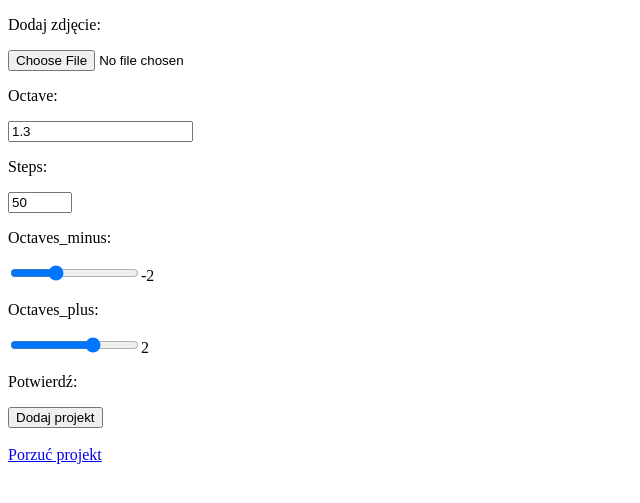
After one commit to HbcOfficial1/FS-DI_Strony_Internetowe, a Flask app: page /newproject in a window 1280 px wide. The commit adds this page. Shown: the top 503 px of the page, without its empty margins (0-640 px from the left). Run offline with Flask 2, Linux system fonts and the light colour scheme; a user stored in the database is signed in; some libraries are stand-ins or nearby versions.

Commit message:
Simple Deepdream feature / view

```diff
--- a/app.py
+++ b/app.py
@@ -6,7 +6,9 @@ from flask_login import current_user, login_user
 import datetime
 from flask_wtf import FlaskForm
 from wtforms import StringField, PasswordField, SubmitField, FileField
+from wtforms import FloatField, IntegerRangeField, IntegerField
 from wtforms.validators import InputRequired, Length, ValidationError, regexp
+from wtforms.validators import NumberRange
 from flask_bcrypt import Bcrypt
 import tensorflow as tf
 import numpy as np
@@ -18,6 +20,7 @@ from lib.DeepDreamModel import run_deepdream
 from werkzeug.datastructures import MultiDict
 from flask_wtf.csrf import CSRFProtect
 import json
+import matplotlib.pyplot as plt
 
 # Flask app
 app = Flask(__name__)
@@ -142,6 +145,28 @@ class SettingsForm(FlaskForm):
                 raise ValidationError("Podano błędne hasło do konta.")
 
 
+class ProjectForm(FlaskForm):
+
+    # todo add regex validator for image files
+    input_img = FileField(render_kw={"placeholder": "input_img"})
+
+    octave = FloatField(validators={InputRequired(),
+                                    NumberRange(min=1.2, max=3)})
+
+    octaves_minus = IntegerRangeField(validators={InputRequired(),
+                                            NumberRange(min=-3, max=0)})
+
+    octaves_plus = IntegerRangeField(validators={InputRequired(),
+                                            NumberRange(min=0, max=3)})
+
+
+    steps = IntegerField(validators={InputRequired(),
+                                     NumberRange(min=1, max=200)})
+
+    submit = SubmitField("Dodaj projekt")
+
+
+
 # Routes and redicrects
 @app.route('/')
 def index():
@@ -191,7 +216,6 @@ def login():
 @app.route('/dashboard', methods=['GET', 'POST'])
 @login_required
 def dashboard():
-
     return render_template('dashboard.html', name=get_current_user_name(User),
                            avatar=get_current_user_avatar(User,
                                                           deafult_image_base64))
@@ -256,9 +280,38 @@ def settings():
         for error in form.errors.values():
             flash(error[0], category='deny')
 
+    return render_template('settings.html', form=form)
 
 
-    return render_template('settings.html', form=form)
+@app.route('/projects', methods=['GET', 'POST'])
+@login_required
+def projects():
+    return render_template('projects.html')
+
+@app.route('/newproject', methods=['GET', 'POST'])
+@login_required
+def newproject():
+
+    form = ProjectForm(octave=1.3, steps=50, octaves_minus=-2, octaves_plus=2)
+
+    if form.validate_on_submit():
+
+        img_input = Image.open(request.files['input_img'].stream)
+        ocataves_range = range(form.octaves_minus.data,
+                               form.octaves_plus.data + 1)
+        octave_scale = form.octave.data
+        epochs_per_octave = form.steps.data
+        image = run_deepdream(img_input, octaves=ocataves_range,
+                              octave_scale=octave_scale,
+                              steps_per_octave=epochs_per_octave)
+        image.save('output.jpg', 'JPEG')
+        plt.imshow(image)
+        plt.show()
+
+    else:
+        print(form.errors)
+
+    return render_template('newproject.html', form=form)
 
 
 if __name__ == 'main':
--- /dev/null
+++ b/templates/newproject.html
@@ -0,0 +1,56 @@
+{% extends "layout.html" %}
+{% block title %}Projekty{% endblock %}
+{% block content %}
+
+
+        <form method="POST" action="" enctype="multipart/form-data">
+            {{ form.hidden_tag() }}
+            <p>Dodaj zdjęcie:</p>
+            {{ form.input_img }}
+            <br/>
+
+            <p>Octave:</p>
+            {{ form.octave }}
+            <br/>
+
+            <p>Steps:</p>
+            {{ form.steps }}
+            <br/>
+
+            <p>Octaves_minus:</p>
+            {{ form.octaves_minus }}<span id="octaves_minus_value"></span>
+            <br/>
+
+            <p>Octaves_plus:</p>
+            {{ form.octaves_plus }}<span id="octaves_plus_value"></span>
+            <br/>
+
+            <p>Potwierdź:</p>
+            {{ form.submit }}
+            <br/>
+
+        </form>
+
+    <br />
+    <a href="{{ url_for('projects') }}">Porzuć projekt</a>
+
+    <script>
+        var slider_minus = document.getElementById("octaves_minus");
+        var output_minus = document.getElementById("octaves_minus_value");
+        output_minus.innerHTML = slider_minus.value;
+
+        var slider_plus = document.getElementById("octaves_plus");
+        var output_plus = document.getElementById("octaves_plus_value");
+        output_plus.innerHTML = slider_plus.value;
+
+        // Update the current slider value (each time you drag the slider handle)
+        slider_minus.oninput = function() {
+          output_minus.innerHTML = this.value;
+        }
+        slider_plus.oninput = function() {
+          output_plus.innerHTML = this.value;
+        }
+
+    </script>
+
+{% endblock %}
--- a/templates/projects.html
+++ b/templates/projects.html
@@ -1,7 +1,11 @@
 {% extends "layout.html" %}
-{% block title %}Logowanie{% endblock %}
+{% block title %}Projekty{% endblock %}
 {% block content %}
     <h4>Twoje projekty</h4>
 
+    <button onclick="location.href = '{{ url_for('newproject') }}';" id="new_project_button" >Nowy projekt</button>
+    <br /><br />
+
     <a href="{{ url_for('dashboard') }}">Wyjście</a>
+
 {% endblock %}
```
